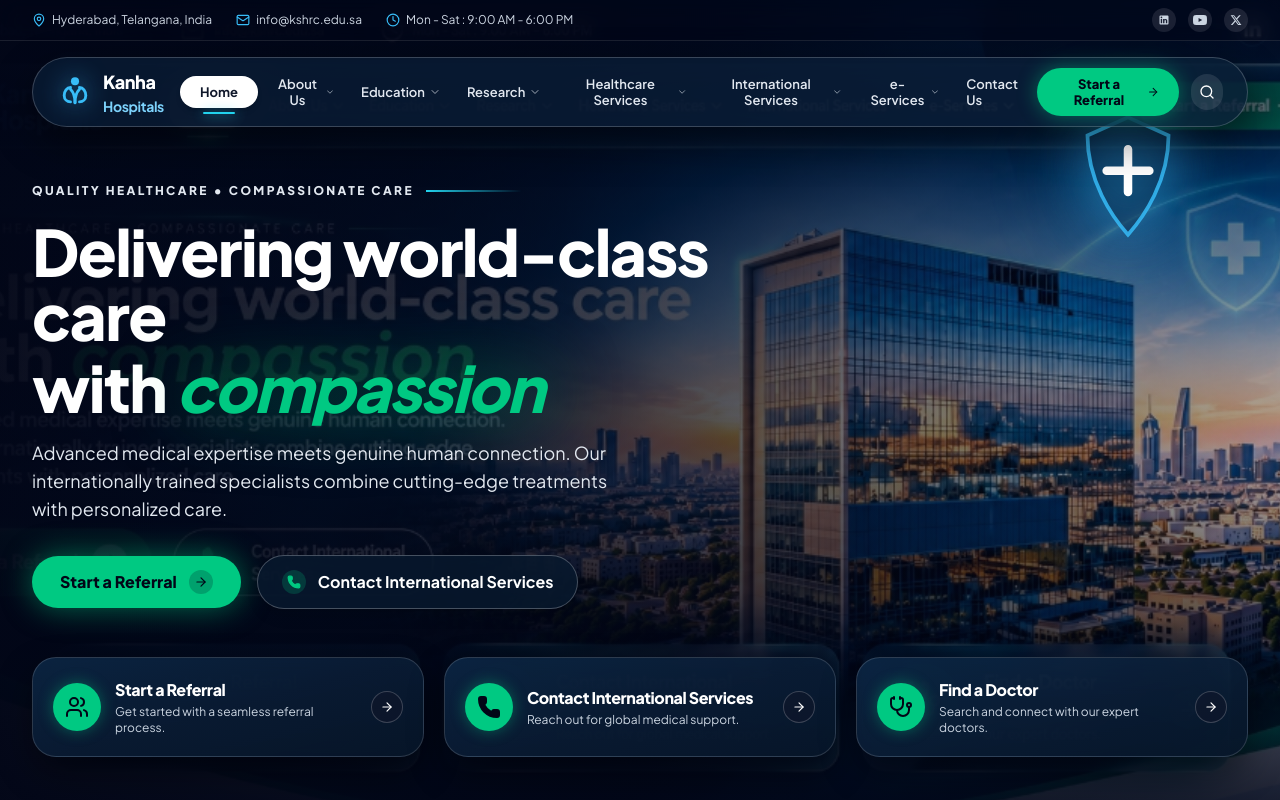
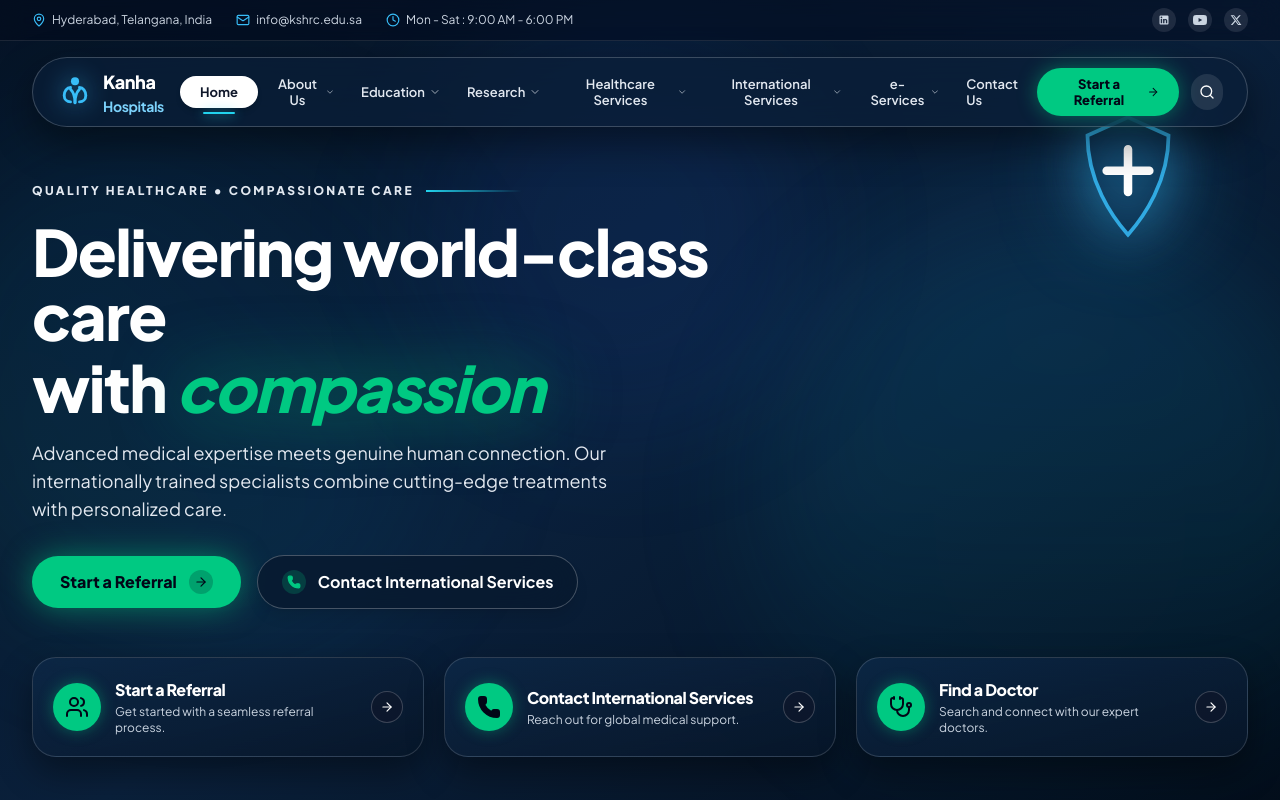
Before and after one commit to Shiva33987/hospital-kanha, a React (Vite) app: page / in a window 1280 px wide. Shown: the top 800 px of the page. Built offline with nearby package versions, Linux system fonts and the light colour scheme.

Commit message:
fix(hero): remove background image, switch to clean futuristic dark gradient canvas

```diff
--- a/src/components/Hero.tsx
+++ b/src/components/Hero.tsx
@@ -46,8 +46,7 @@ export const Hero: React.FC<HeroProps> = ({
 
         {/* ====================================================================== */}
         {/* FUTURE VIDEO PLACEHOLDER:                                              */}
-        {/* To replace with video later, simply uncomment the <video> block below  */}
-        {/* and provide your video source:                                         */}
+        {/* To add your video, uncomment the <video> block below and add your src: */}
         {/* ====================================================================== */}
         {/*
         <video
@@ -55,23 +54,19 @@ export const Hero: React.FC<HeroProps> = ({
           loop
           muted
           playsInline
-          poster="/images/hero-modern-campus.jpg"
           className="w-full h-full object-cover object-center scale-100"
         >
           <source src="/videos/hero-background.mp4" type="video/mp4" />
         </video>
         */}
 
-        {/* Current High-Resolution Architectural Skyscraper & Cityscape Background */}
-        <img
-          src="/images/hero-modern-campus.jpg"
-          alt="Kanha Hospitals Modern Campus - Delivering World-Class Care with Compassion"
-          className="w-full h-full object-cover object-center scale-100"
-        />
+        {/* Ambient Medical Gradient Canvas */}
+        <div className="absolute inset-0 bg-gradient-to-br from-[#061426] via-[#0a203b] to-[#030c18]" />
 
-        {/* Gradient overlays to guarantee 100% contrast & legibility */}
-        <div className="absolute inset-0 bg-gradient-to-r from-slate-950/95 via-slate-950/60 to-transparent" />
-        <div className="absolute inset-0 bg-gradient-to-t from-slate-950 via-slate-950/30 to-slate-950/70" />
+        {/* Luminous Glow Spots */}
+        <div className="absolute top-1/4 -right-20 w-[600px] h-[600px] bg-gradient-to-b from-sky-500/15 via-cyan-500/10 to-transparent rounded-full blur-3xl" />
+        <div className="absolute bottom-1/4 -left-20 w-[550px] h-[550px] bg-gradient-to-tr from-emerald-500/10 via-sky-600/10 to-transparent rounded-full blur-3xl" />
+        <div className="absolute top-10 left-1/3 w-96 h-96 bg-blue-600/10 rounded-full blur-3xl" />
       </div>
 
       {/* Floating Holographic Medical Shield (Top Right) */}
```
